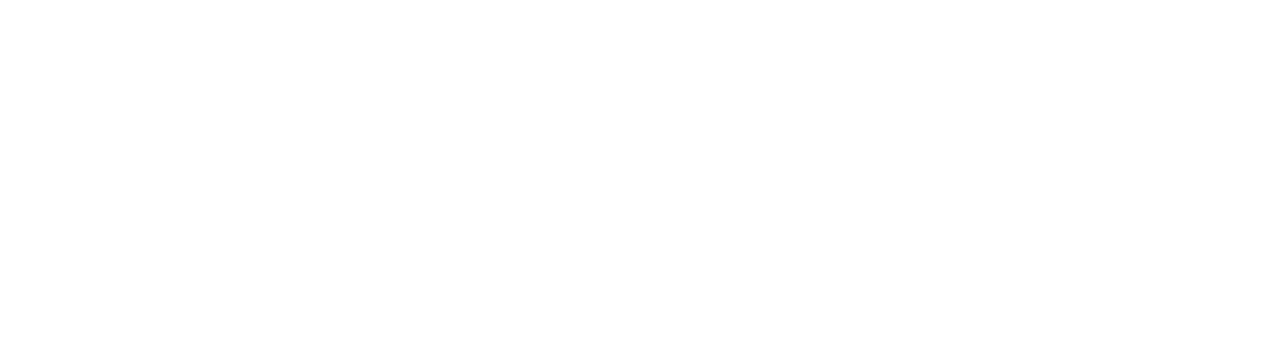
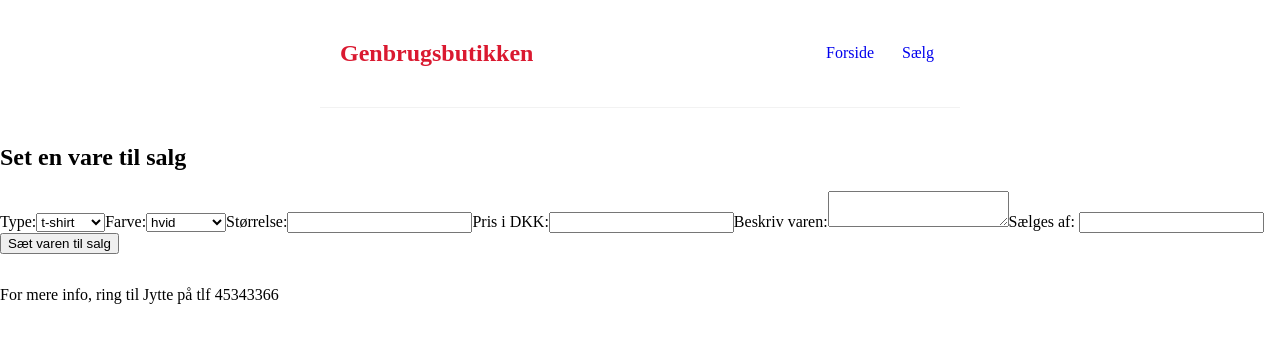
Before and after one commit to simonnyholm/genbrugsbutikken, a React (Create React App) app: page /new in a window 1280 px wide. Before the commit this address had no page. Shown: the top 342 px of the page. Built offline with nearby package versions, Linux system fonts and the light colour scheme.

Commit message:
new product added

```diff
--- a/data/db.json
+++ b/data/db.json
@@ -5,6 +5,7 @@
       "color": "blå",
       "price": "30",
       "size": "35",
+      "desc": "De er rigtig gode til at se seje ud på gaden. Meget billige",
       "owner": "Simon Nyholm",
       "id": "1"
     },
@@ -13,6 +14,7 @@
       "color": "sort",
       "price": "80",
       "size": "68",
+      "desc": "Den er mget fin. Relativt dyr. Har aldrig været brugt mere end 30 gange.",
       "owner": "Simon Nyholm",
       "id": "2"
     },
@@ -21,6 +23,7 @@
       "color": "lilla",
       "price": "140",
       "size": "41",
+      "desc": "Den er god, hvis det er rigtig koldt. Det er en SWEATER.",
       "owner": "Simon Nyholm",
       "id": "3"
     },
@@ -29,6 +32,7 @@
       "color": "grøn",
       "price": "50",
       "size": "31",
+      "desc": "Den er meget naturli. Du har god komouflage i naturen",
       "owner": "Simon Nyholm",
       "id": "4"
     },
@@ -37,8 +41,27 @@
       "color": "rød",
       "price": "180",
       "size": "34",
+      "desc": "Den ligner Gurli Gris. Passer godt til et bryllup. Men kun ét bryllup!",
       "owner": "Simone Gammelholm",
       "id": "5"
+    },
+    {
+      "type": "hat",
+      "color": "rød",
+      "size": "32",
+      "desc": "Gammel hat med stor skygge",
+      "price": "75",
+      "owner": "Niels Ibsen",
+      "id": "X64OmbA"
+    },
+    {
+      "type": "kjole",
+      "color": "hvid",
+      "size": "56",
+      "desc": "Stor kjole",
+      "price": "370",
+      "owner": "Mona Bluhme",
+      "id": "Ldt0Snh"
     }
   ]
 }
--- a/src/Navigation.js
+++ b/src/Navigation.js
@@ -35,7 +35,7 @@
       <h1 css={styles.heading}>Genbrugsbutikken</h1>
       <div css={styles.links} className="links">
         <Link to="/">Forside</Link>
-        <Link to="/Create">Sælg</Link>
+        <Link to="/new">Sælg</Link>
       </div>
     </nav>
   );
--- a/src/ProductList.js
+++ b/src/ProductList.js
@@ -2,11 +2,12 @@
 import { css } from "@emotion/react";
 import { Link } from "react-router-dom";
 
+
 const ProductList = ({ products, title }) => {
-  //const blogs = props.blogs;
-  //const title = props.title;
-
   const styles = {
+    listTextWrap: css`
+      display: flex;
+    `,
     preview: css`
       & a {
         text-decoration: none;
@@ -17,11 +18,20 @@
   return (
     <div className="blog-list">
       <h2>{title}</h2>
-      {products.map((blog) => (
-        <div css={styles.preview} className="blog-preview" key={blog.id}>
-          <Link to={`/blogs/${blog.id}`}>
-            <h2>{blog.title}</h2>
-            <p>Skrevet af: {blog.author}</p>
+      {products.map((product) => (
+        <div css={styles.preview} className="blog-preview" key={product.id}>
+          <Link to={`/products/${product.id}`}>
+            <h2 css={styles.allProductsHeader}>{product.type}</h2>
+            <div css={styles.imgFrame} className="imgFrame">
+              <div css={styles.itemDiv} className="itemDiv"></div>
+            </div>
+            <div css={styles.listTextWrap}></div>
+            <div>
+              <p css={styles.size}>Størrelse: {product.size}</p>
+              <p css={styles.color}>Farve: {product.color}</p>
+            </div>
+
+            <p css={styles.price}>Pris: {product.price} DKK</p>
           </Link>
         </div>
       ))}
--- a/src/index.js
+++ b/src/index.js
@@ -4,6 +4,8 @@
 import App from "./App";
 import { BrowserRouter, Routes, Route } from "react-router-dom";
 import Forside from "./routes/Forside";
+import ProductDetails from "./routes/ProductDetails";
+import New from "./routes/New.js";
 
 const root = ReactDOM.createRoot(document.getElementById("root"));
 root.render(
@@ -11,7 +13,9 @@
     <BrowserRouter>
       <Routes>
         <Route path="/" element={<App />}>
+          <Route path="/new" element={<New />} />
           <Route path="/" element={<Forside />} />
+          <Route path="/products/:id" element={<ProductDetails />} />
         </Route>
       </Routes>
     </BrowserRouter>
--- /dev/null
+++ b/src/routes/New.js
@@ -0,0 +1,135 @@
+import { useState } from "react";
+import { useNavigate } from "react-router-dom";
+
+export default function New() {
+  const [type, setType] = useState("t-shirt");
+  const [color, setColor] = useState("hvid");
+  const [size, setSize] = useState("");
+  const [desc, setDesc] = useState("");
+  const [price, setPrice] = useState("");
+  const [owner, setOwner] = useState("");
+  const [isPending, setIsPending] = useState(false);
+  const navigate = useNavigate();
+
+  function handleSubmit(event) {
+    event.preventDefault();
+
+    const product = { type, color, size, desc, price, owner };
+
+    console.log(product);
+
+    setIsPending(true);
+
+    fetch("http://localhost:7000/products", {
+      method: "POST",
+      headers: {
+        "content-type": "application/json",
+      },
+      body: JSON.stringify(product),
+    }).then(function () {
+      setIsPending(false);
+      navigate("/");
+    });
+  }
+
+  return (
+    <main style={{ padding: "1rem 0" }}>
+      <h2>Set en vare til salg</h2>
+      <form onSubmit={handleSubmit}>
+        <label>
+          Type:
+          <select
+            required
+            value={type}
+            onChange={(event) => setType(event.target.value)}
+          >
+            <option value="t-shirt">t-shirt</option>
+            <option value="hat">hat</option>
+            <option value="sweater">sweater</option>
+            <option value="bukser">bukser</option>
+            <option value="kjole">kjole</option>
+          </select>
+        </label>
+        <label>
+          Farve:
+          <select
+            required
+            value={color}
+            onChange={(event) => setColor(event.target.value)}
+          >
+            <option value="sort">sort</option>
+            <option value="hvid">hvid</option>
+            <option value="blå">blå</option>
+            <option value="gul">gul</option>
+            <option value="rød">rød</option>
+            <option value="grøn">grøn</option>
+            <option value="lilla">orange</option>
+            <option value="orange">orange</option>
+            <option value="pink">pink</option>
+            <option value="brun">brun</option>
+            <option value="beige">beige</option>
+            <option value="bordeaux">bordeaux</option>
+            <option value="limegrøn">limegrøn</option>
+            <option value="turkis">turkis</option>
+            <option value="mørkegrå">mørkegrå</option>
+            <option value="lysegrå">lysegrå</option>
+          </select>
+        </label>
+        <label>
+          Størrelse:
+          <input
+            value={size}
+            onChange={(event) => setSize(event.target.value)}
+            requiredtype="number"
+            name=""
+            id=""
+          />
+        </label>
+
+        <label>
+          Pris i DKK:
+          <input
+            value={price}
+            onChange={(event) => setPrice(event.target.value)}
+            required
+            type="number"
+            name=""
+            id=""
+          />
+        </label>
+
+        <label>
+          Beskriv varen:
+          <textarea
+            value={desc}
+            onChange={(event) => setDesc(event.target.value)}
+            required
+          />
+        </label>
+
+        <label>
+          Sælges af:{" "}
+          <input
+            value={owner}
+            onChange={(event) => setOwner(event.target.value)}
+            required
+            type="text"
+            name=""
+            id=""
+          />
+        </label>
+
+        {!isPending && (
+          <button type="submit" value="Lav blog">
+            Sæt varen til salg
+          </button>
+        )}
+        {isPending && (
+          <button type="submit" disabled value="Laver blog..">
+            Sætter varen til salg...
+          </button>
+        )}
+      </form>
+    </main>
+  );
+}
--- /dev/null
+++ b/src/routes/ProductDetails.js
@@ -0,0 +1,63 @@
+/** @jsxImportSource @emotion/react */
+import { css } from "@emotion/react";
+import { useParams } from "react-router-dom";
+import useFetch from "../UseFetch.js";
+import { useNavigate } from "react-router-dom";
+
+const ProductDetails = () => {
+  const styles = {
+    BlogDetails: css`
+      padding: 25px;
+    `,
+  };
+
+  const navigate = useNavigate();
+  function handleClick() {
+    if (window.confirm("Er du sikker på, at du vil slette?")) {
+      fetch("http://localhost:7000/products/" + product.id, {
+        method: "DELETE",
+      }).then(function () {
+        console.log("deleted");
+        navigate("/home");
+      });
+    }
+  }
+
+  const { id } = useParams();
+
+  const {
+    data: product,
+    error,
+    isPending,
+  } = useFetch("http://localhost:7000/products/" + id);
+
+  console.log(product);
+
+  return (
+    <div css={styles.BlogDetails} className="BlogDetails">
+      <h2>Mere om varen:</h2>
+      {isPending && <div>..Indholdet indlæses</div>}
+      {error && <div>{error}</div>}
+      {product && (
+        <article>
+          <h2>{product.type}</h2>
+          <div className="imgFrame">
+            <div className="imgItem"></div>
+          </div>
+
+          <p>Om varen: {product.desc}</p>
+
+          <p>Farve: {product.color}</p>
+          <p>Pris: {product.price}</p>
+          <p>Sælger: {product.owner} </p>
+
+          <button disable onClick={handleClick}>
+            Slet varen
+          </button>
+        </article>
+      )}
+    </div>
+  );
+};
+
+export default ProductDetails;
```
